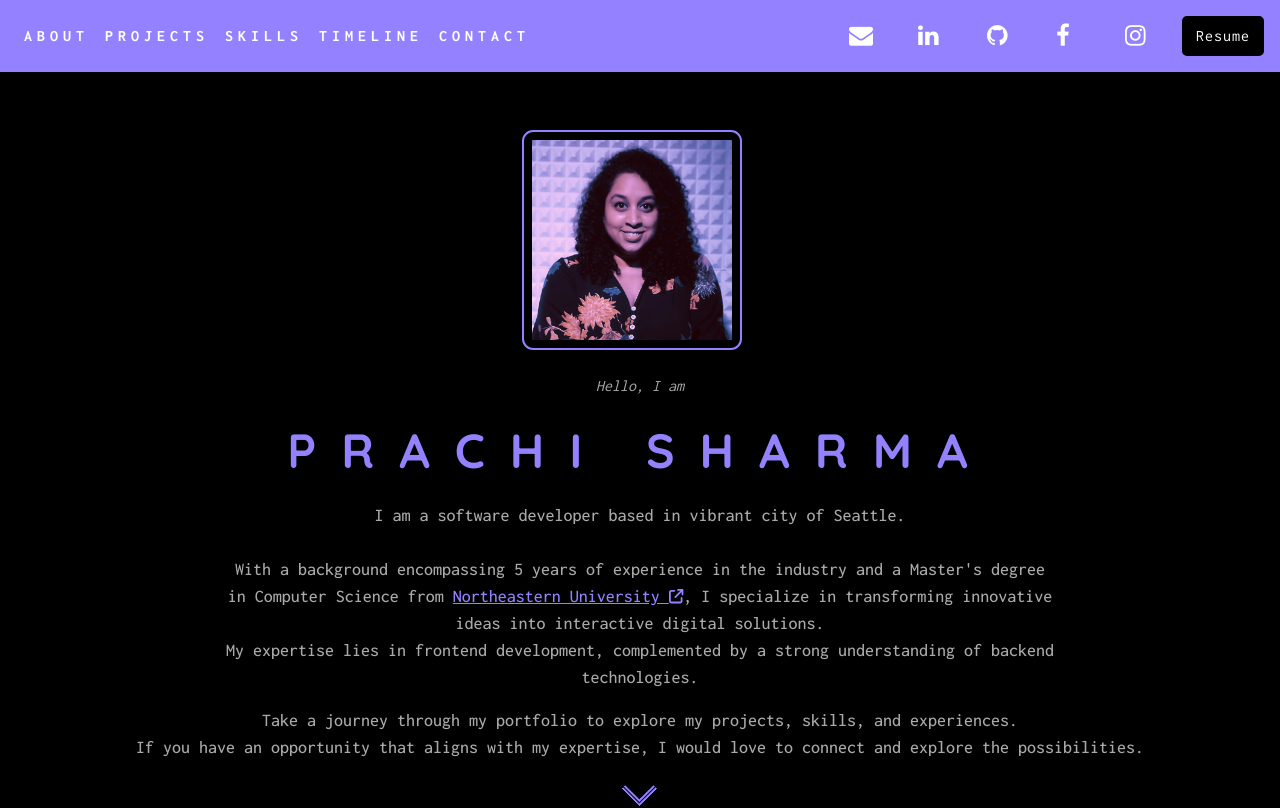
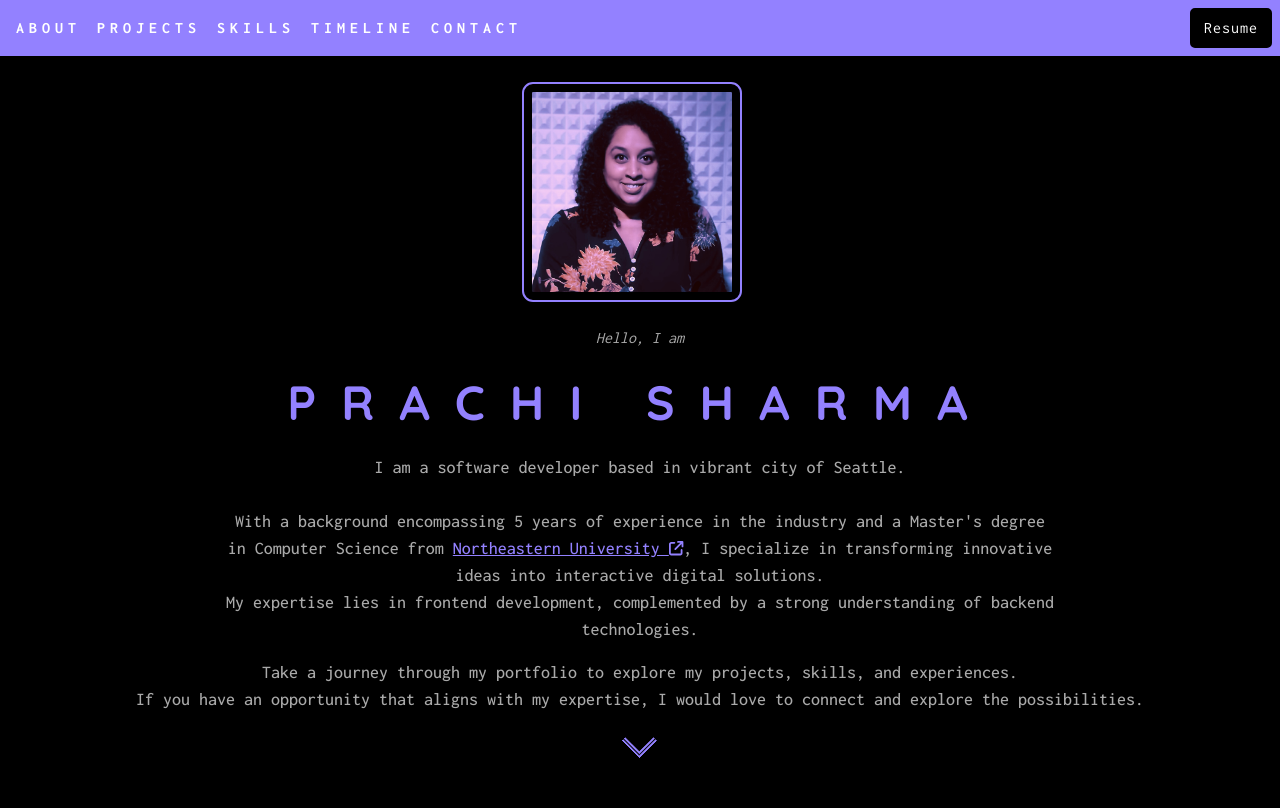
Before and after one commit to PrachiSharmaCode/PrachiSharma, a React (Create React App) app: page / in a window 1280 px wide. Shown: the top 808 px of the page. Built offline with nearby package versions, Linux system fonts and the light colour scheme; a web font is replaced by a local one.

Commit message:
nav styling

```diff
--- a/src/components/AboutMe/aboutme.css
+++ b/src/components/AboutMe/aboutme.css
@@ -184,11 +184,12 @@
   flex-direction: column;
   align-items: center;
   width: 90%;
-  margin-top: 5em;
+  margin-top: 2em;
 }
 
 .main {
   min-height: 100vh;
+  height: 100%;
   background-color: white;
   display: flex;
   justify-content: center;
@@ -252,7 +253,7 @@
 
   .container-flex {
     padding: 1em;
-    margin-top: 5em;
+    margin-top: 10em;
   }
 
   .scroll-down-container {
--- a/src/components/Header/header.css
+++ b/src/components/Header/header.css
@@ -20,7 +20,7 @@
   margin: 0 0rem 0rem 0rem;
   text-align:  center;
   align-items: center;
-  padding: 1em;
+  padding: 0.5em;
   box-shadow: rgba(0, 0, 0, 0.35) 0px 5px 15px;
 }
 
--- a/src/components/Header/header.js
+++ b/src/components/Header/header.js
@@ -32,7 +32,7 @@ export default function Header({ scrollToSection }){
         </Nav>
       </Navbar.Collapse>
       <div className="social-icon">
-        <a
+        {/* <a
           className="mailto fa-ater-name"
           href="mailto:prachisharma.edu@gmail.com"
           target="_blank"
@@ -50,12 +50,12 @@ export default function Header({ scrollToSection }){
         <a href="https://github.com/PrachiSharmaCode" target="_blank" rel="noopener noreferrer">
           <i className="fa fa-github about-page-icon"></i>
         </a>
-        <a href="https://www.facebook.com/prachi.sharma.122" target="_blank" rel="noopener noreferrer">
+        <a href="https://www.facebook.com/prachi.sharma.122/" target="_blank" rel="noopener noreferrer">
           <i className="fa fa-facebook about-page-icon" aria-hidden="true"></i>
         </a>
         <a href="https://www.instagram.com/prachieq/" target="_blank" rel="noopener noreferrer">
           <i className="fa fa-instagram about-page-icon" aria-hidden="true"></i>
-        </a>
+        </a> */}
         <Button href={resume} target="_blank" className="resume-button">
           Resume
         </Button>
--- a/src/components/contact/contact.js
+++ b/src/components/contact/contact.js
@@ -26,7 +26,7 @@ export default class Contact extends Component {
             <i className="fa fa-github icon-contact"></i>
           </a>
 
-          <a href="https://www.facebook.com/prachi.sharma.122" target="_blank" rel="noopener noreferrer">
+          <a href="https://www.facebook.com/prachi.sharma.122/" target="_blank" rel="noopener noreferrer">
             <i className="fa fa-facebook icon-contact" aria-hidden="true"></i>
           </a>
 
```
Also changed, not shown: 3 other files (tests, documents, lock files or other folders).
